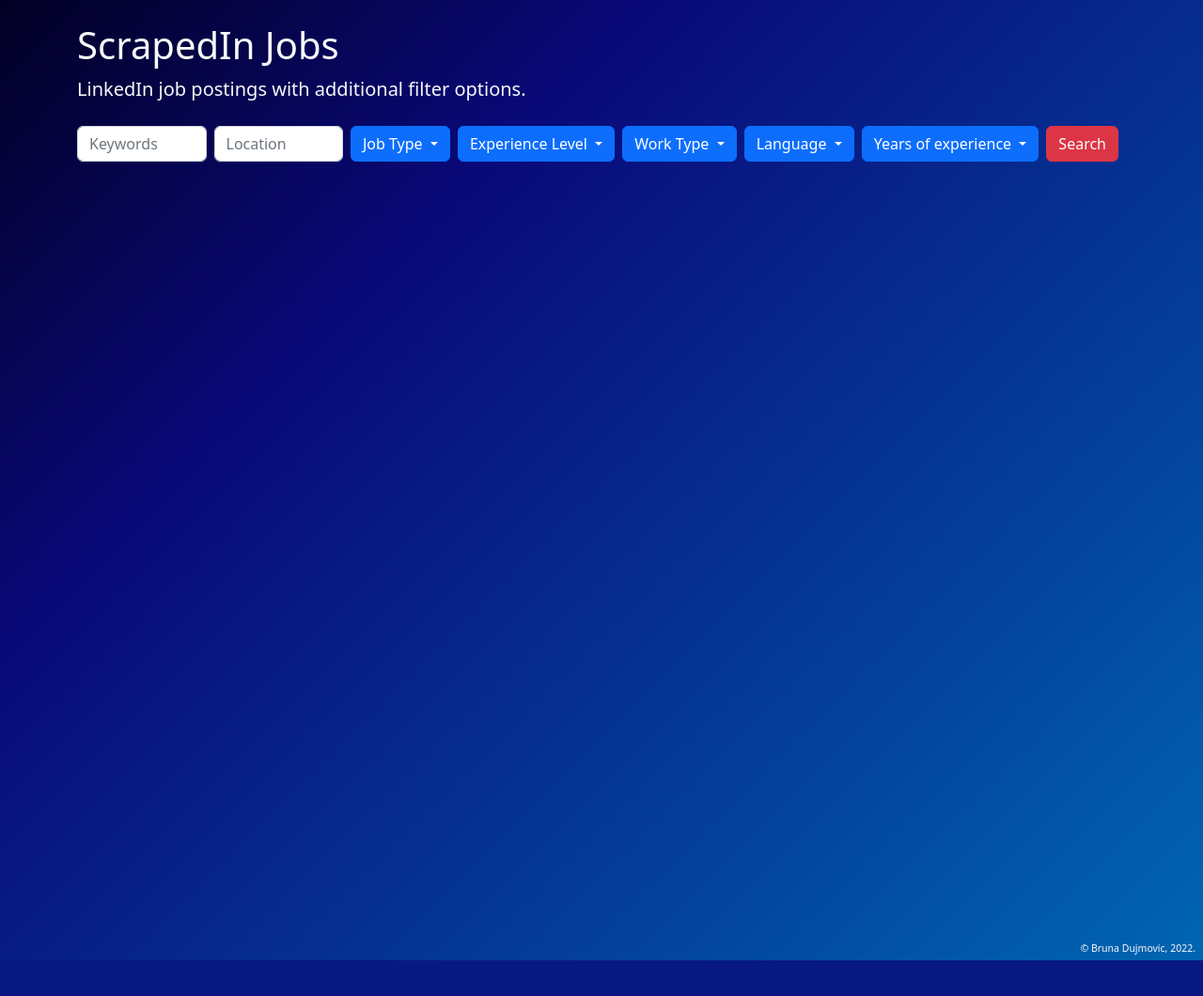
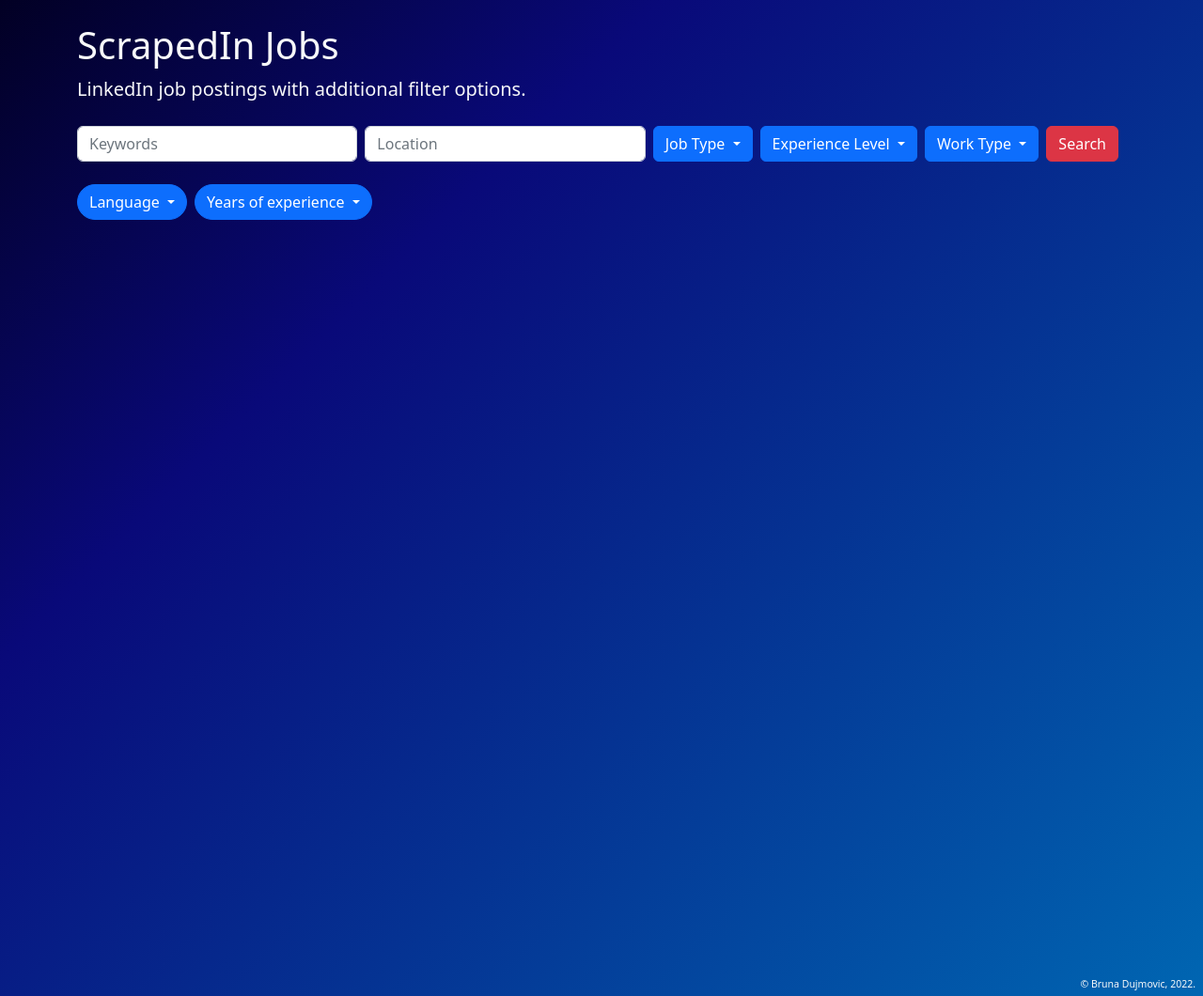
Before and after one commit to yetra/scrapedin-jobs, a Python web app: template scrapedin/templates/jobs.html in a window 1280 px wide. Shown: the whole page at 94% size. Before the commit the page ends 1022 px from the top, so only its background shows below. Run offline with Jinja, Linux system fonts and the light colour scheme; the template is opened without the code that fills it, so the values that code supplies are empty.

Commit message:
Move Language and Years of experience to separate form

```diff
--- a/scrapedin/templates/jobs.html
+++ b/scrapedin/templates/jobs.html
@@ -152,8 +152,13 @@
                 </li>
               </ul>
           </div>
+          <button class="btn btn-danger me-2" type="submit">Search</button>
+        </form>
+      </div>
+      <div class="row">
+        <form class="d-flex">
           <div class="dropdown me-2">
-            <button type="button" class="btn btn-primary dropdown-toggle" data-bs-toggle="dropdown" data-bs-auto-close="outside" aria-expanded="false">
+            <button type="button" class="btn btn-primary rounded-pill dropdown-toggle" data-bs-toggle="dropdown" data-bs-auto-close="outside" aria-expanded="false">
               Language
             </button>
             <ul class="dropdown-menu px-2">
@@ -161,14 +166,13 @@
             </ul>
           </div>
           <div class="dropdown me-2">
-            <button type="button" class="btn btn-primary dropdown-toggle" data-bs-toggle="dropdown" data-bs-auto-close="outside" aria-expanded="false">
+            <button type="button" class="btn btn-primary rounded-pill dropdown-toggle" data-bs-toggle="dropdown" data-bs-auto-close="outside" aria-expanded="false">
               Years of experience
             </button>
             <ul class="dropdown-menu px-2">
               <li></li>
             </ul>
           </div>
-          <button class="btn btn-danger me-2" type="submit">Search</button>
         </form>
       </div>
       <div class="row">
```
